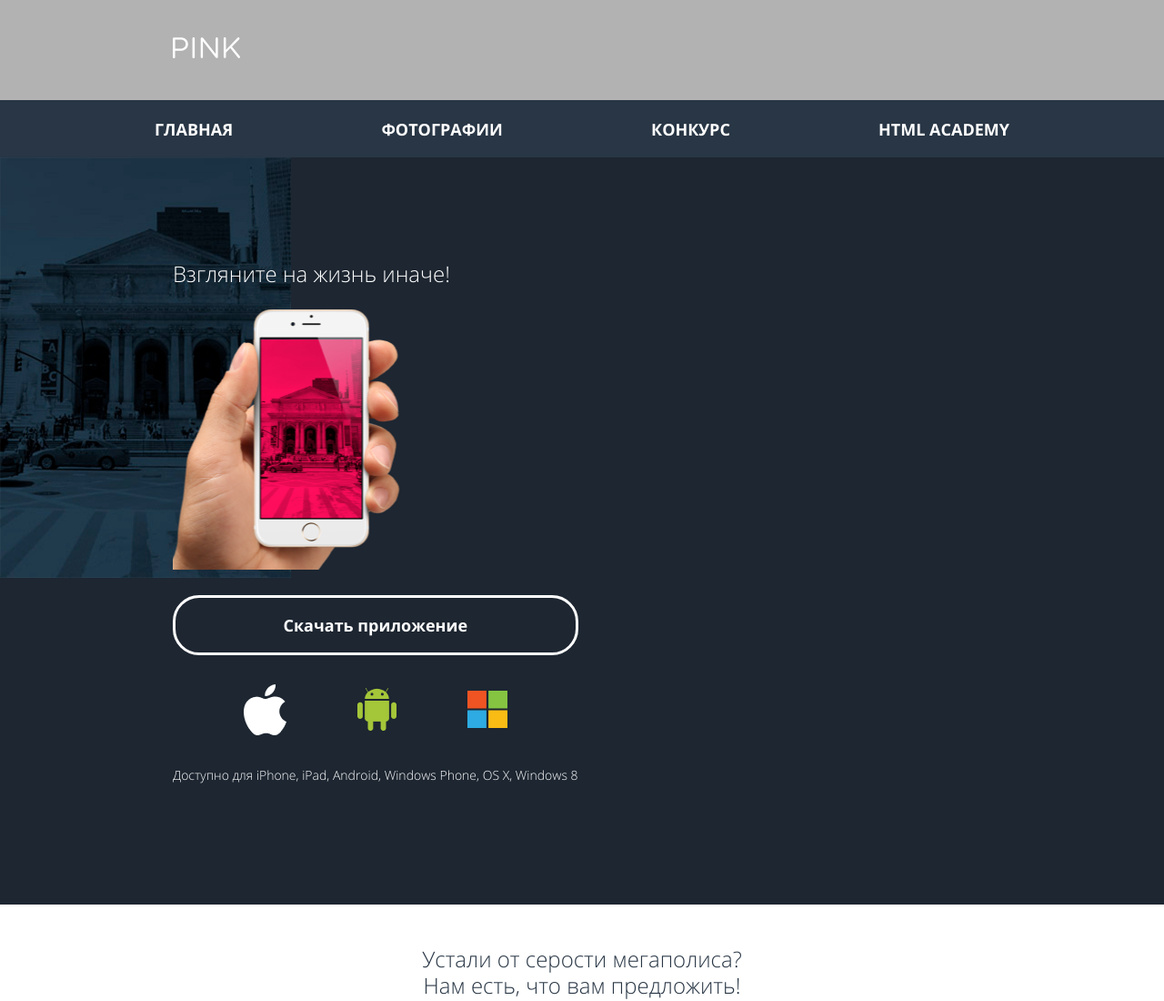
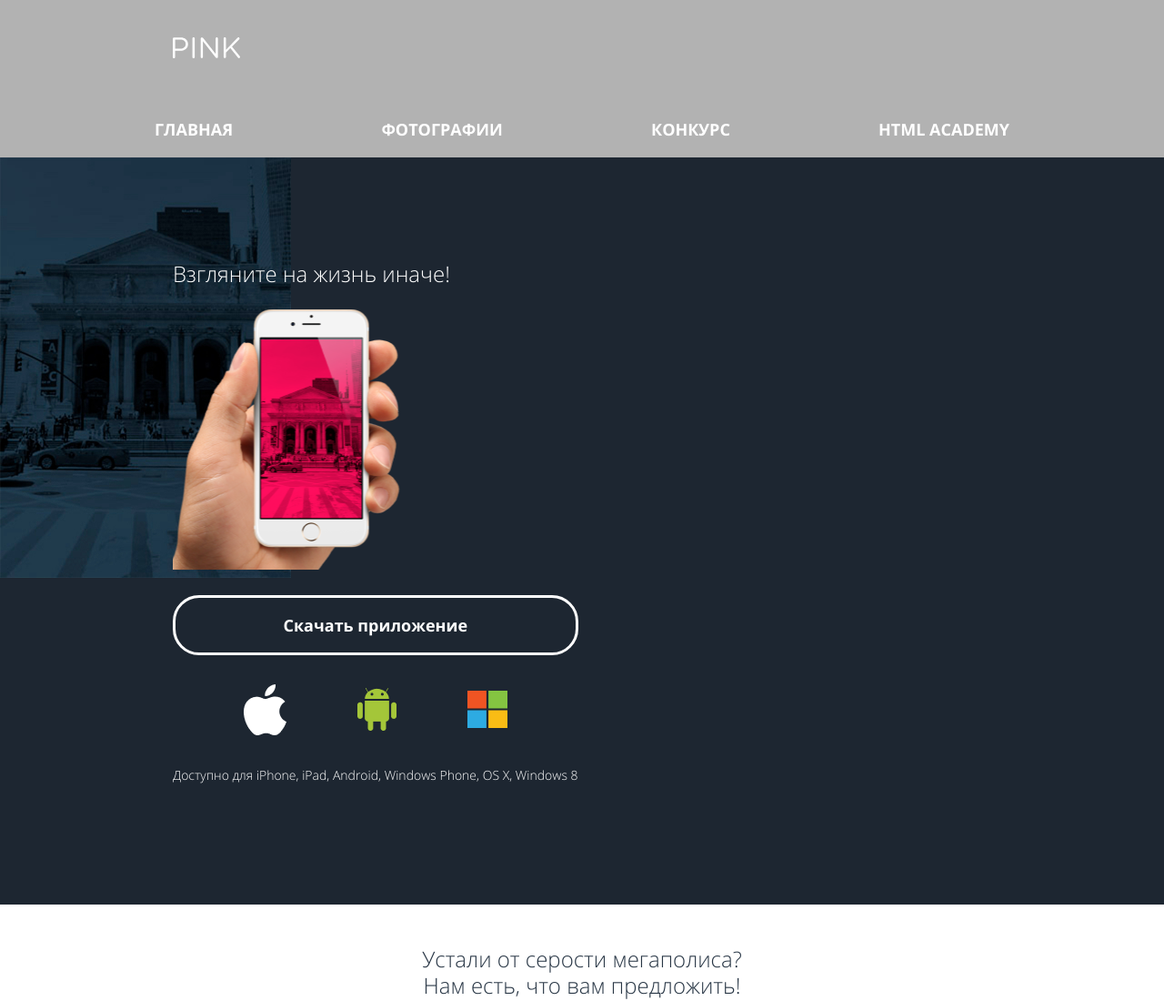
Before and after one commit to NickOrlovsky/1052625-pink-24, a website: page source/index.html in a window 1280 px wide. Shown: the top 1100 px of the page at 91% size. Drawn offline with nearby package versions, Linux system fonts and the light colour scheme; files that its build step writes are made by us from their sources; files whose address does not match are found by name.

Commit message:
поменял 1199 на @desktop-width

```diff
--- a/source/less/components/advantages.less
+++ b/source/less/components/advantages.less
@@ -102,7 +102,7 @@
     margin-bottom: 0;
   }
 
-  @media (min-width: @tablet-width) and (max-width: 1199px) {
+  @media (min-width: @tablet-width) and (max-width: @desktop-width) {
     align-items: flex-start;
   }
 
@@ -128,7 +128,7 @@
   margin: 0;
   text-align: center;
 
-  @media (min-width: @tablet-width) and (max-width: 1199px) {
+  @media (min-width: @tablet-width) and (max-width: @desktop-width) {
     text-align: left;
   }
 
@@ -148,7 +148,7 @@
     display: block;
   }
 
-  @media (min-width: @tablet-width) and (max-width: 1199px) {
+  @media (min-width: @tablet-width) and (max-width: @desktop-width) {
     position: absolute;
     bottom: -115%;
     right: 110%;
--- a/source/less/components/main-nav.less
+++ b/source/less/components/main-nav.less
@@ -1,6 +1,10 @@
 .main-nav {
   // display: none;
   background-color: @basic-font;
+
+  @media (min-width: @desktop-width) {
+    background-color: transparent;
+  }
 }
 
 .main-nav__wrapper {
```
